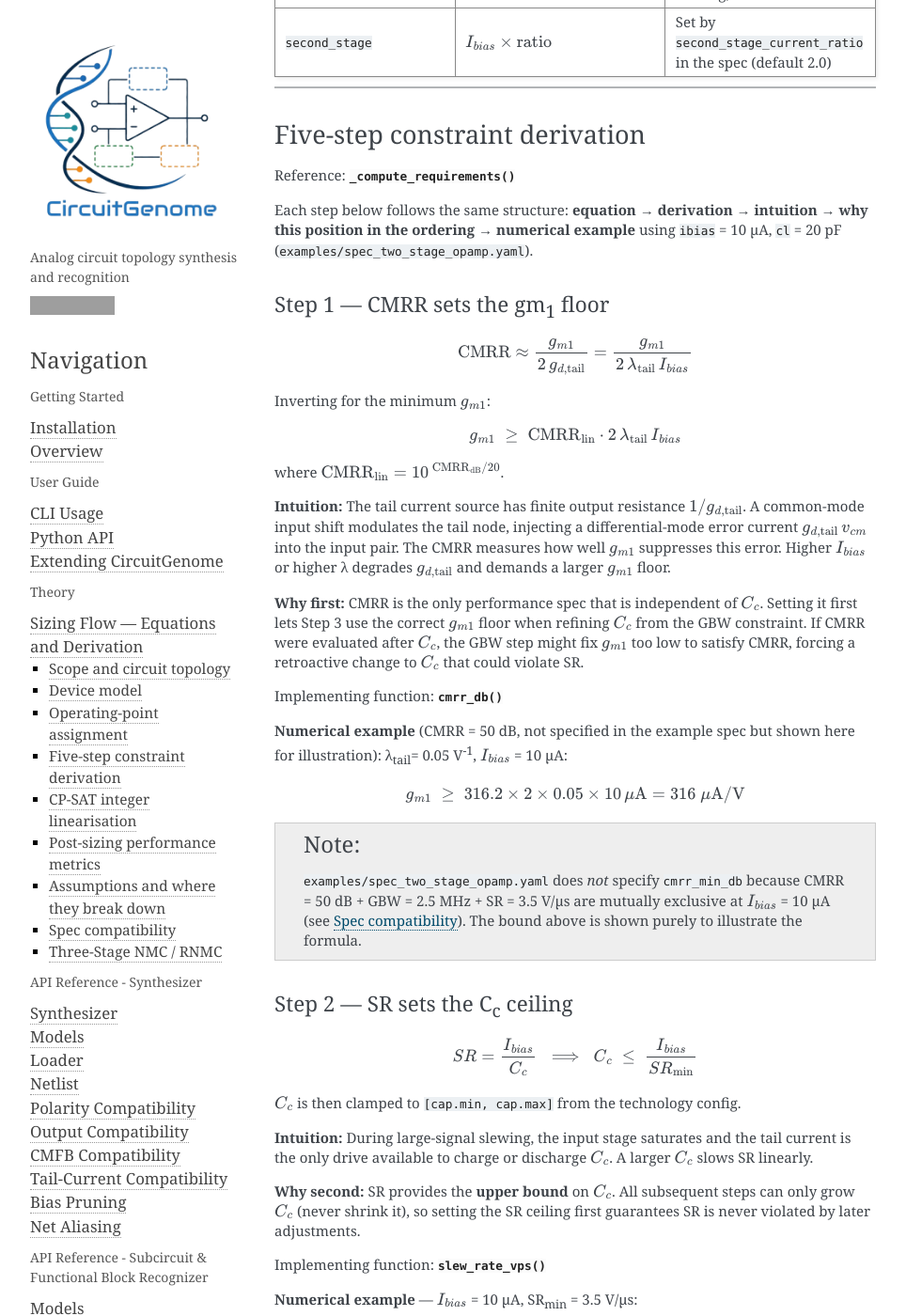
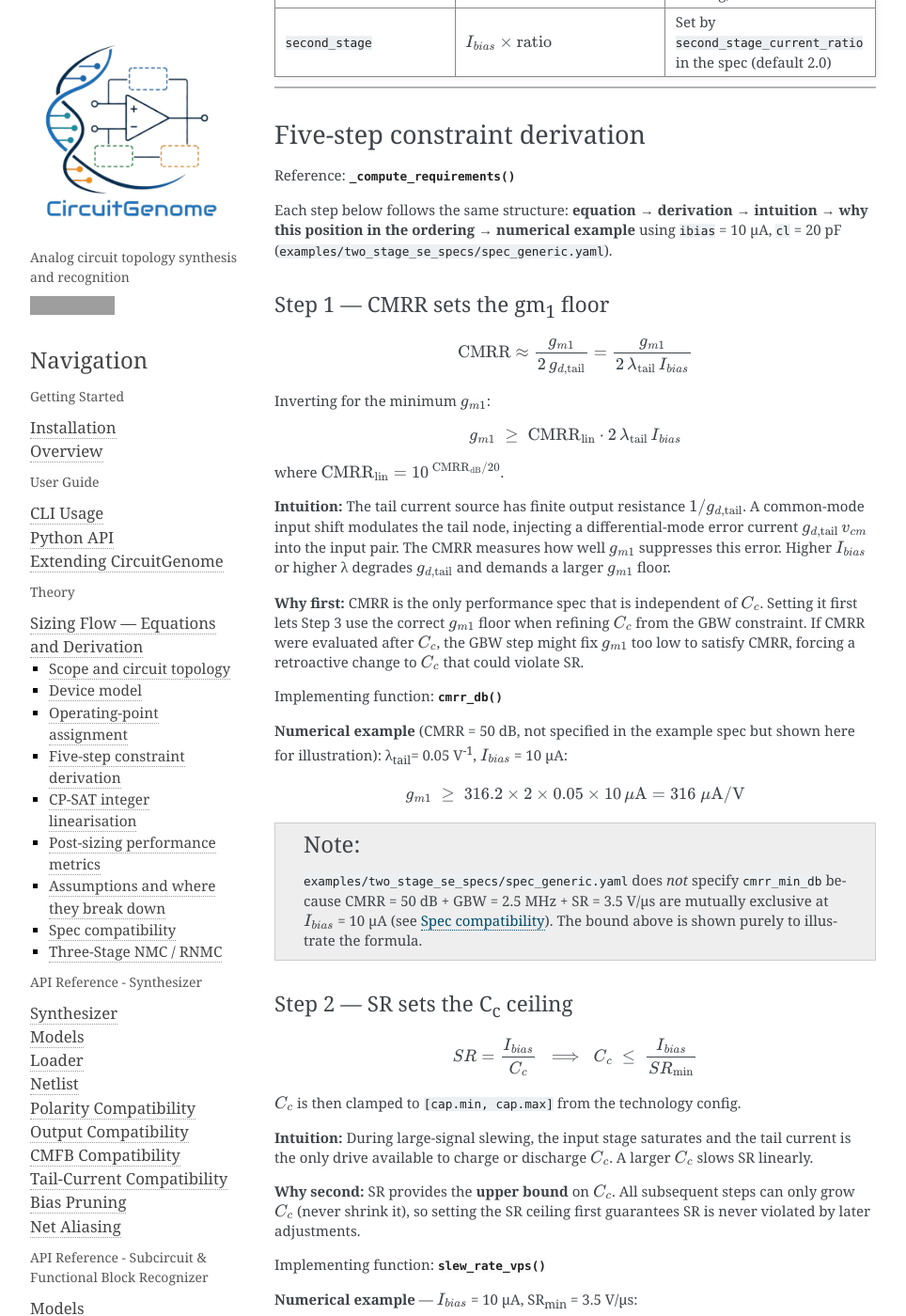
Before and after one commit to analog-ml/CircuitGenome, a Sphinx documentation site: the page built from docs/theory/sizing_flow.rst, in a window 1280 px wide and 1400 px high, scrolled down 3003 px. Shown: the whole window at 94% size, without its empty margins (148-1112 px from the left). Built offline with Sphinx 7.4.7, drawn with Linux system fonts in a browser that asks for light colours; some of the changed text lies outside the part shown; grey boxes are pictures that could not be loaded.

Commit message:
examples: remove superseded top-level specs; repoint doc references
Deletes spec_two_stage_opamp.yaml and spec_three_stage_opamp_{single_ended,
fully_differential}.yaml — superseded by the grouped per-node specs under
examples/<type>_specs/. Repoints the README and docs references from
examples/spec_two_stage_opamp.yaml to the value-identical
examples/two_stage_se_specs/spec_generic.yaml. CHANGELOG history entries that
mention the old files are left as historical record.

Co-Authored-By: Claude Opus 4.8 <noreply@anthropic.com>

```diff
--- a/docs/theory/sizing_flow.rst
+++ b/docs/theory/sizing_flow.rst
@@ -7,7 +7,7 @@ Miller-compensated single-ended op-amp.  It covers the device model,
 the five-step constraint derivation order, the CP-SAT integer
 linearisation, and the post-sizing performance metric evaluation —
 with a concrete numerical walkthrough using the values from
-``examples/spec_two_stage_opamp.yaml``.
+``examples/two_stage_se_specs/spec_generic.yaml``.
 
 .. contents:: On this page
    :depth: 2
@@ -161,7 +161,7 @@ Reference: :func:`~circuitgenome.sizer.sizer._compute_requirements`
 
 Each step below follows the same structure: **equation → derivation →
 intuition → why this position in the ordering → numerical example** using
-``ibias`` = 10 µA, ``cl`` = 20 pF (``examples/spec_two_stage_opamp.yaml``).
+``ibias`` = 10 µA, ``cl`` = 20 pF (``examples/two_stage_se_specs/spec_generic.yaml``).
 
 Step 1 — CMRR sets the gm\ :sub:`1` floor
 ~~~~~~~~~~~~~~~~~~~~~~~~~~~~~~~~~~~~~~~~~~
@@ -206,7 +206,7 @@ but shown here for illustration):
 
 .. note::
 
-   ``examples/spec_two_stage_opamp.yaml`` does *not* specify ``cmrr_min_db``
+   ``examples/two_stage_se_specs/spec_generic.yaml`` does *not* specify ``cmrr_min_db``
    because CMRR = 50 dB + GBW = 2.5 MHz + SR = 3.5 V/µs are mutually
    exclusive at :math:`I_{bias}` = 10 µA (see `Spec compatibility`_).
    The bound above is shown purely to illustrate the formula.
--- a/docs/usage/cli.rst
+++ b/docs/usage/cli.rst
@@ -262,7 +262,7 @@ Example:
    circuitgenome size \
      circuits/two_stage_opamp_single_ended/circuit_0001_flat.ckt \
      --topology two_stage_opamp_single_ended \
-     --spec examples/spec_two_stage_opamp.yaml
+     --spec examples/two_stage_se_specs/spec_generic.yaml
 
 Sample output:
 
--- a/docs/usage/python_api.rst
+++ b/docs/usage/python_api.rst
@@ -211,7 +211,7 @@ W/L values for every transistor.
    print(f"  Cc = {result.cc_pf:.2f} pF")
 
 The spec YAML file (used by the CLI) mirrors ``SizingSpec`` field names
-directly.  See ``examples/spec_two_stage_opamp.yaml`` for an annotated
+directly.  See ``examples/two_stage_se_specs/spec_generic.yaml`` for an annotated
 example.
 
 See :doc:`../overview` for the sizer's constraint derivation order and
```
Also changed, not shown: README.md (+2 -2 lines), 3 other files.
